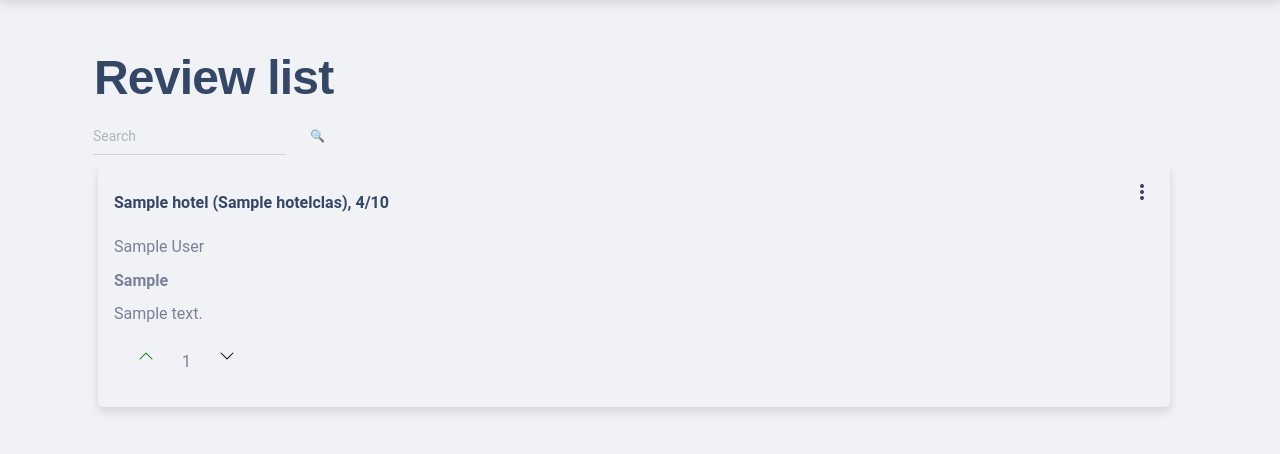
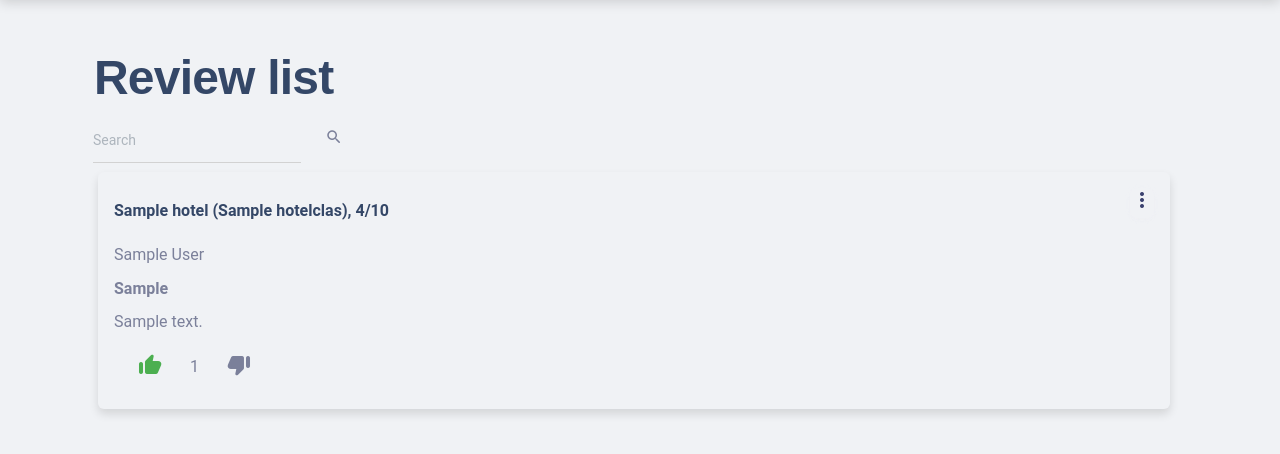
Before and after one commit to necobra/hotel-review-service, a Django app: page /reviews/ in a window 1280 px wide. Shown: the part 72-526 px from the top of the page. Run offline with Django 5.2, Linux system fonts and the light colour scheme; a user stored in the database is signed in; tables that the repository leaves empty hold one stand-in row (values such as "Sample post"); some libraries are stand-ins or nearby versions.

Commit message:
small looks improvements

```diff
--- a/hotel_review_service/views.py
+++ b/hotel_review_service/views.py
@@ -197,8 +197,7 @@ def review_rate(request, pk: int):
     review = get_object_or_404(Review, id=pk)
     if request.method == "POST":
         if review.author == request.user:
-            HttpResponse(status=100)
-            # todo print to user you cannot vote for your review
+            return HttpResponse(status=400)
         reaction = request.POST.get("reaction")
         if reaction == "like":
             reaction = "L"
--- a/static/css/styles.css
+++ b/static/css/styles.css
@@ -1,15 +1,16 @@
-.svg-green {
-    fill: green;
-}
-
-.svg-red {
-    fill: red;
-}
-
 .header-container {
     height: 0;
 }
 
-.dropdown-menu-left {
-    right: 100px !important;
+.alert-popup {
+    position: absolute;
+    top: 50%;
+    left: 50%;
+    transform: translate(-50%, -50%);
+    background-color: #f8d7da;
+    color: #721c24;
+    padding: 15px;
+    border: 1px solid #f5c6cb;
+    border-radius: 5px;
+    z-index: 1050;
 }
--- /dev/null
+++ b/static/js/rate_review_form.js
@@ -0,0 +1,13 @@
+document.addEventListener("DOMContentLoaded", function() {
+    const forms = document.querySelectorAll('.rate-review-form');
+    forms.forEach(form => {
+        form.addEventListener('submit', function(event) {
+            const authorId = form.getAttribute('data-author');
+            const userId = form.getAttribute('data-user');
+            if (authorId === userId) {
+                event.preventDefault();
+                 alert("You cannot like your own review.");
+            }
+        });
+    });
+});
--- a/templates/base.html
+++ b/templates/base.html
@@ -25,6 +25,7 @@
 <script src="https://code.jquery.com/jquery-3.4.1.slim.min.js" integrity="" crossorigin="anonymous"></script>
 <script type="text/javascript" src="{% static 'js/bootstrap.bundle.js' %}"></script>
 <script type="text/javascript" src="{% static 'js/bootstrap.js' %}"></script>
+<script type="text/javascript" src="{% static 'js/rate_review_form.js' %}"></script>
 </body>
 
 </html>
--- a/templates/hotel_review_service/hotel_detail.html
+++ b/templates/hotel_review_service/hotel_detail.html
@@ -34,7 +34,7 @@
 
       <ul class="list-group list-group-flush">
         {% for review in hotel_reviews %}
-          <li class="list-group-item">
+          <li class="list-group-item bg-transparent">
             {% include "hotel_review_service/includes/review_inline.html" %}
           </li>
         {% endfor %}
--- a/templates/hotel_review_service/includes/rate_review_form.html
+++ b/templates/hotel_review_service/includes/rate_review_form.html
@@ -1,14 +1,15 @@
 {% load static %}
-<form action="{% url 'hotel_review_service:review-rate' review.id %}" method="POST">
+<form action="{% url 'hotel_review_service:review-rate' review.id %}" class="rate-review-form" method="POST"
+      data-author="{{ review.author.id }}" data-user="{{ user.id }}">
   {% csrf_token %}
 
-  <button type="submit" name="reaction" value="like" class="bg-transparent border-0 btn">
-    {% include 'hotel_review_service/includes/svg-arrow-up.html' %}
+  <button type="submit" name="reaction" value="like" class="bg-transparent border-0 btn m-0">
+    <i class="material-icons-round {% if review in user.liked %}text-success{% endif %}">thumb_up</i>
   </button>
 
   <span>{{ review.review_rating }}</span>
 
-  <button type="submit" name="reaction" value="dislike" class="bg-transparent border-0 btn">
-    {% include 'hotel_review_service/includes/svg-arrow-down.html' %}
+  <button type="submit" name="reaction" value="dislike" class="bg-transparent border-0 btn m-0">
+    <i class="material-icons-round {% if review in user.disliked %}text-danger{% endif %}">thumb_down</i>
   </button>
 </form>
--- a/templates/hotel_review_service/includes/svg-arrow-down.html
+++ /dev/null
@@ -1,10 +0,0 @@
-{% extends "hotel_review_service/includes/svg-arrow.html" %}
-
-{% block svg-path %}
-  <path fill-rule="evenodd"
-        d="M1.646 4.646a.5.5 0 0 1 .708 0L8 10.293l5.646-5.647a.5.5 0 0 1 .708.708l-6 6a.5.5 0 0 1-.708 0l-6-6a.5.5 0 0 1 0-.708"
-        {% if review in user.disliked %}
-          class="svg-red"
-        {% endif %}>
-  </path>
-{% endblock %}
--- a/templates/hotel_review_service/includes/svg-arrow-up.html
+++ /dev/null
@@ -1,11 +0,0 @@
-{% extends "hotel_review_service/includes/svg-arrow.html" %}
-
-{% block svg-path %}
-  <path fill-rule="evenodd"
-        d="M7.646 4.646a.5.5 0 0 1 .708 0l6 6a.5.5 0 0 1-.708.708L8 5.707l-5.646 5.647a.5.5 0 0 1-.708-.708z"
-      {% if review in user.liked %}
-        class="svg-green"
-      {% endif %}
-  >
-  </path>
-{% endblock %}
--- a/templates/hotel_review_service/includes/svg-arrow.html
+++ /dev/null
@@ -1,4 +0,0 @@
-<svg xmlns="http://www.w3.org/2000/svg" width="16" height="16" viewBox="0 0 16 16">
-  {% block svg-path %}
-  {% endblock %}
-</svg>
--- a/templates/hotel_review_service/user_list.html
+++ b/templates/hotel_review_service/user_list.html
@@ -9,9 +9,9 @@
       {% endblock %}
     </form>
     {% if user_list %}
-      <ul class="list-group">
+      <ul class="list-group mt-2">
         {% for user in user_list %}
-          <li class="list-group-item d-flex align-items-center">
+          <li class="list-group-item d-flex align-items-center mb-1">
             {% load static %}
             <img src="{% static 'img/avatar.png' %}" alt="Avatar" class="rounded-circle mr-3"
                  style="width: 50px; height: 50px;">
--- a/templates/includes/search-input.html
+++ b/templates/includes/search-input.html
@@ -2,8 +2,10 @@
 
   <div class="input-group input-group-dynamic">
     <span class="input-group-text"><i class="fas fa-search" aria-hidden="true"></i></span>
-    <input class="form-control" placeholder="Search" type="text" name="search" >
-    <input type="submit" value="🔍" class="btn m-0 bg-transparent">
+    <input class="form-control" placeholder="Search" type="text" name="search">
+    <button type="submit" class="btn m-0 bg-transparent icon-md">
+      <i class="material-icons-round">search</i>
+    </button>
   </div>
 
-{% endblock%}
+{% endblock %}
```
